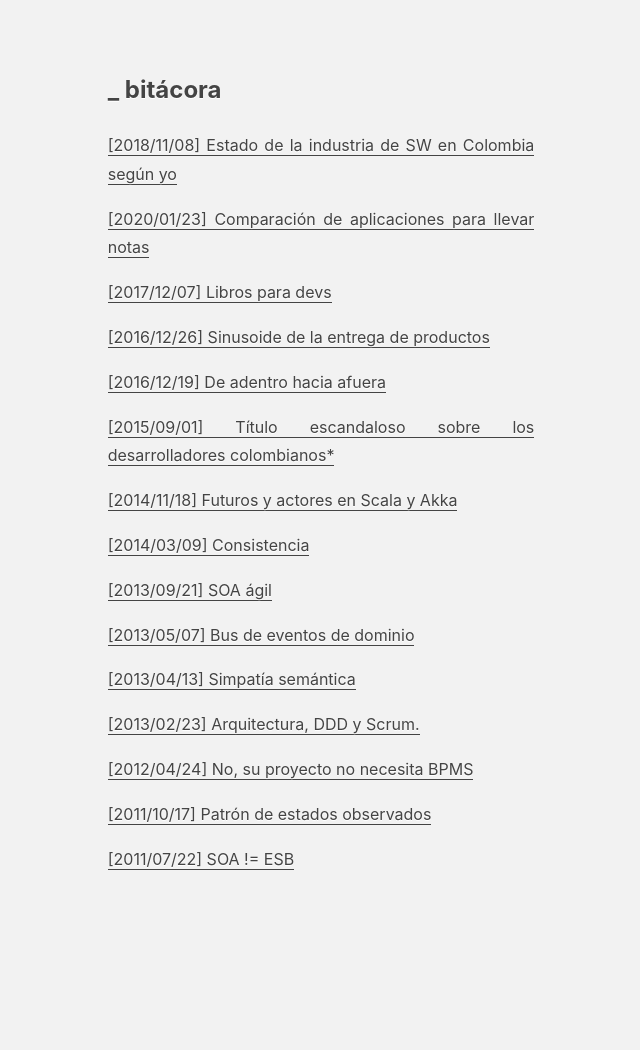
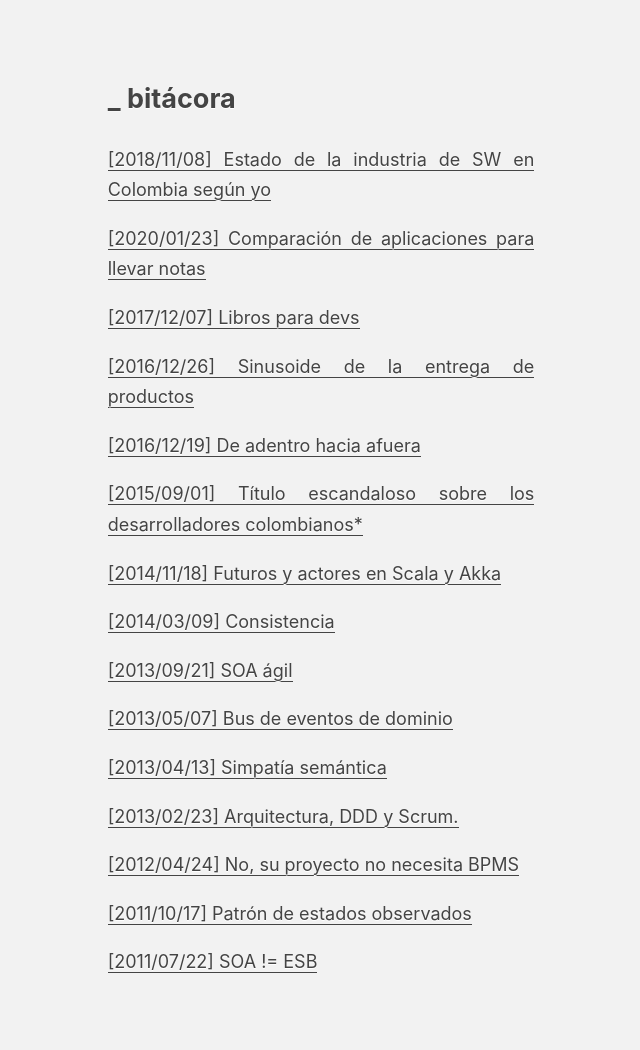
Before and after one commit to yujikiriki/yujikiriki.github.io, a Jekyll site: the page built from index.md, in a window 1280 px wide. Shown: the whole page, without its empty margins (319-959 px from the left). Built offline with Jekyll 4.4.1, drawn with Linux system fonts in a browser that asks for light colours; our own code applies the rules of GitHub Pages for plain Markdown files; before the commit the page ends 937 px from its top, so only the background shows below that.

Commit message:
bigger fonts

```diff
--- a/_sass/base.scss
+++ b/_sass/base.scss
@@ -3,8 +3,8 @@ body {
   background: #f2f2f2;
   color: #444444;
   font-family: -apple-system, BlinkMacSystemFont, "Segoe UI", Roboto, Helvetica, Arial, sans-serif;
-  font-size: 16px;
-  line-height: 1.8;
+  font-size: 18px;
+  line-height: 1.7;
   text-shadow: 0 1px 0 #ffffff;
   text-align: justify;
   margin:2em auto;
```
